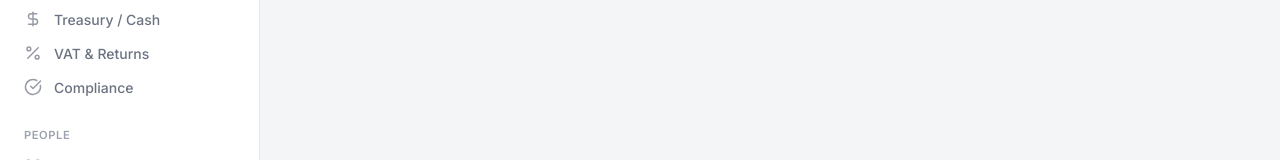
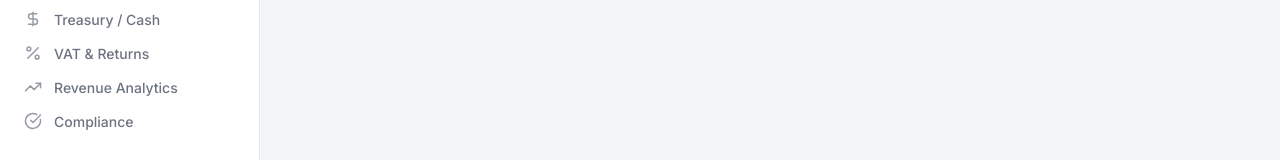
Before and after one commit to DEEPAKNANI123/pharmacycoree, a React (Vite) app: page /admin in a window 1280 px wide. Shown: the part 514-674 px from the top of the page. Built offline with nearby package versions, Linux system fonts and the light colour scheme; no server answers; sample sign-in values are in the browser's storage.

Commit message:
Add Revenue Analytics link to AdminSidebar
Added a new navigation link for Revenue Analytics in the AdminSidebar.

```diff
--- a/src/components/layout/AdminSidebar.tsx
+++ b/src/components/layout/AdminSidebar.tsx
@@ -4,7 +4,7 @@ import {
   ShieldPlus, LayoutDashboard, Bell, Grip,
   Archive, Clipboard, FileSignature,
   ThermometerSnowflake, DollarSign, Percent, CheckCircle, LogOut,
-  ShoppingCart, ScanFace, Users, BarChart3, Settings, Pill, Server
+  ShoppingCart, ScanFace, Users, BarChart3, Settings, Pill, Server, TrendingUp
 } from 'lucide-react';
 import { useDatabase } from '../../context/DatabaseContext';
 import './AdminSidebar.css';
@@ -112,6 +112,10 @@ export default function AdminSidebar() {
             <Percent size={18} />
             <span>VAT & Returns</span>
           </NavLink>
+          <NavLink to="/admin/revenue" className={({isActive}) => `nav-item ${isActive ? 'active' : ''}`}>
+            <TrendingUp size={18} />
+            <span>Revenue Analytics</span>
+          </NavLink>
           <NavLink to="/admin/compliance" className={({isActive}) => `nav-item ${isActive ? 'active' : ''}`}>
             <CheckCircle size={18} />
             <span>Compliance</span>
```
